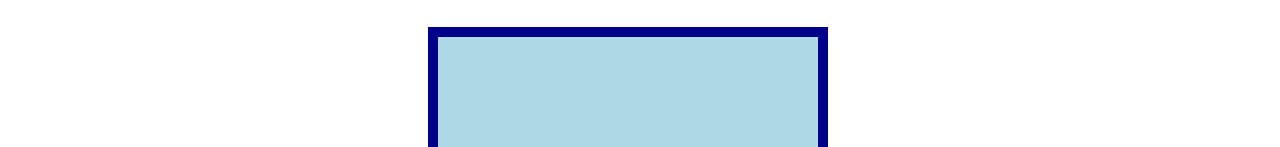
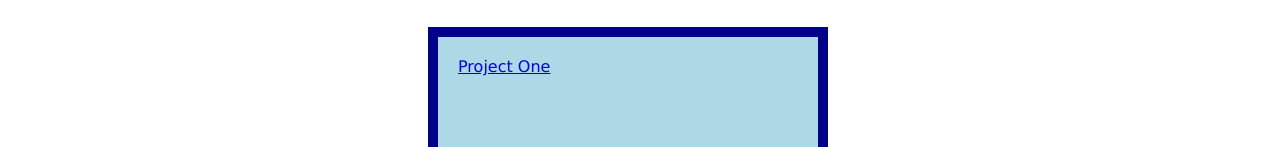
Before and after one commit to aecarena/2-Advanced-CSS-Challenge-Professional-Portfolio, a plain HTML site: page index.html in a window 1280 px wide. Shown: the part 464-611 px from the top of the page. Drawn offline with Linux system fonts and the light colour scheme.

Commit message:
Update index.html

```diff
--- a/index.html
+++ b/index.html
@@ -38,7 +38,7 @@
 
     <main>
         <section class="BigPicture">
-            <a href="https://github.com/Xavionstar/group-project-Foodle-app"></a>
+            <a href="https://github.com/Xavionstar/group-project-Foodle-app">Project One</a>
         </section>
         <aside>
         <section class="picture">
```
